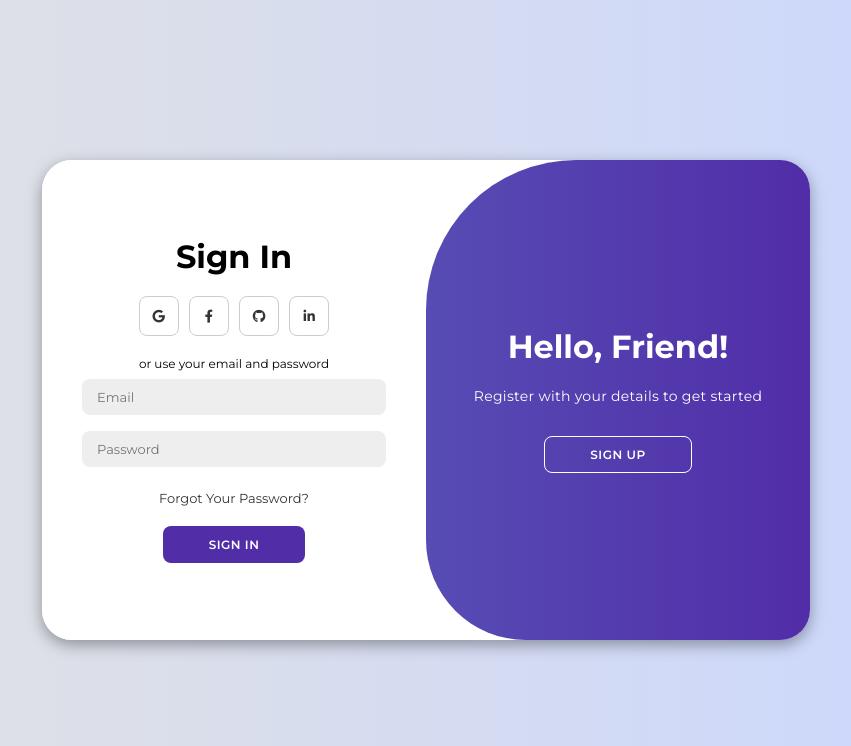
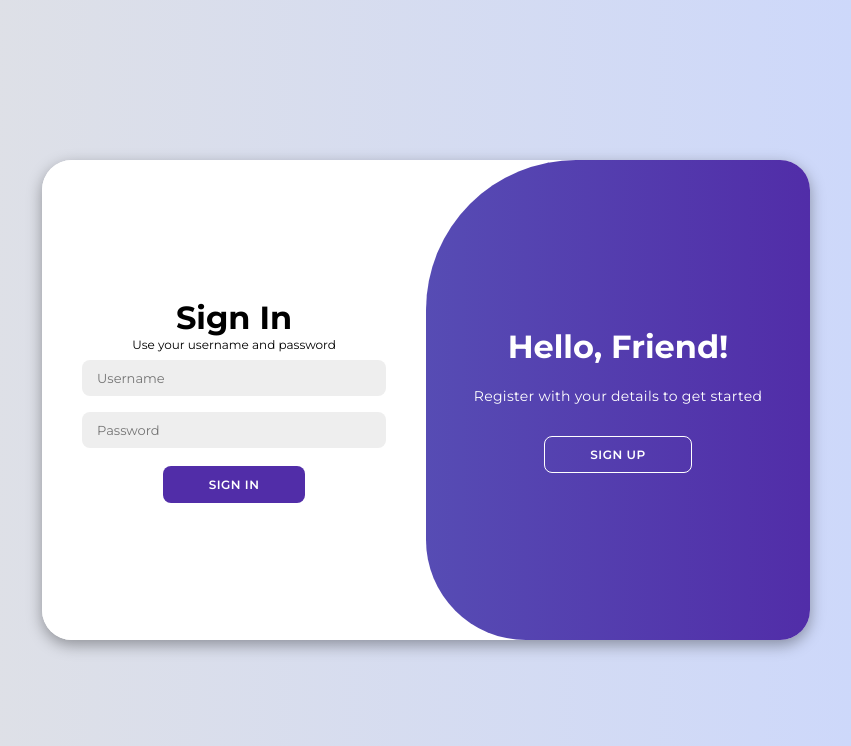
Before and after one commit to ankitkuniyal/Resume-Screening-System, a Flask app: template templates/login.html in a window 1280 px wide. Shown: the top 746 px of the page, without its empty margins (214-1065 px from the left). Run offline with Flask 3, Linux system fonts and the light colour scheme; the template is opened without the code that fills it, so the values that code supplies are empty.

Commit message:
HTML Updated

```diff
--- a/app.py
+++ b/app.py
@@ -10,27 +10,31 @@ app.secret_key = 'your_secret_key'
 app.config['SQLALCHEMY_DATABASE_URI'] = 'postgresql://postgres:0Password%40SQL@localhost/resume_screening'
 app.config['SQLALCHEMY_TRACK_MODIFICATIONS'] = False
 
+db = SQLAlchemy(app)
 
-db = SQLAlchemy(app)
+# User Model
+class User(db.Model):
+    id = db.Column(db.Integer, primary_key=True)
+    username = db.Column(db.String(150), nullable=False, unique=True)
+    email = db.Column(db.String(150), nullable=False, unique=True)
+    phone = db.Column(db.String(15), nullable=True)  # For applicants
+    password = db.Column(db.String(256), nullable=False)
+    role = db.Column(db.Enum('applicant', 'employer', name='user_roles'), nullable=False)
+    company_name = db.Column(db.String(100), nullable=True)  # For employer
+    designation = db.Column(db.String(50), nullable=True)  # For employer
 
 # Employer Model
 class Employer(db.Model):
     id = db.Column(db.Integer, primary_key=True)
-    company_name = db.Column(db.String(100), nullable=False)
+    user_id = db.Column(db.Integer, db.ForeignKey('user.id'), nullable=False)
     industry = db.Column(db.String(50), nullable=False)
-    website = db.Column(db.String(255))
+    website = db.Column(db.String(255), nullable=True)
     address = db.Column(db.String(255), nullable=False)
-    fullname = db.Column(db.String(100), nullable=False)
-    designation = db.Column(db.String(50), nullable=False)
     contact = db.Column(db.String(15), nullable=False)
-    linkedin = db.Column(db.String(255))
-    email = db.Column(db.String(100), unique=True, nullable=False)
-    password = db.Column(db.String(255), nullable=False)
+    linkedin = db.Column(db.String(255), nullable=True)
+    company_logo = db.Column(db.String(255), nullable=True)  # Path to uploaded logo
 
     jobs = db.relationship('Job', backref='employer', lazy=True)
-
-    def __repr__(self):
-        return f"<Employer {self.company_name}>"
 
 # Job Model
 class Job(db.Model):
@@ -39,34 +43,28 @@ class Job(db.Model):
     company = db.Column(db.String(100), nullable=False)
     location = db.Column(db.String(100), nullable=False)
     job_type = db.Column(db.String(50), nullable=False)
-    salary = db.Column(db.String(50))
+    salary = db.Column(db.String(50), nullable=True)
     description = db.Column(db.Text, nullable=False)
     employer_id = db.Column(db.Integer, db.ForeignKey('employer.id'), nullable=False)
-
-    def __repr__(self):
-        return f"<Job {self.job_title} at {self.company}>"
 
 # Applicant Model
 class Applicant(db.Model):
     id = db.Column(db.Integer, primary_key=True)
-    name = db.Column(db.String(100), nullable=False)
-    email = db.Column(db.String(100), unique=True, nullable=False)
-    phone = db.Column(db.String(15))
-    experience_years = db.Column(db.Integer)
-    resume_text = db.Column(db.Text, nullable=False)
+    user_id = db.Column(db.Integer, db.ForeignKey('user.id'), nullable=False)
+    dob = db.Column(db.Date, nullable=False)
+    gender = db.Column(db.String(10), nullable=False)
+    address = db.Column(db.String(255), nullable=False)
+    highest_qualification = db.Column(db.String(50), nullable=False)
+    field_of_study = db.Column(db.String(100), nullable=False)
+    experience_years = db.Column(db.Integer, nullable=True, default=0)
+    resume = db.Column(db.String(255), nullable=True)  # Path to uploaded resume
 
     skills = db.relationship('ApplicantSkill', backref='applicant', lazy=True)
-
-    def __repr__(self):
-        return f"<Applicant {self.name}>"
 
 # Skills Model
 class Skill(db.Model):
     id = db.Column(db.Integer, primary_key=True)
     skill_name = db.Column(db.String(50), unique=True, nullable=False)
-
-    def __repr__(self):
-        return f"<Skill {self.skill_name}>"
 
 # Applicant Skills Model
 class ApplicantSkill(db.Model):
@@ -74,56 +72,106 @@ class ApplicantSkill(db.Model):
     applicant_id = db.Column(db.Integer, db.ForeignKey('applicant.id'), nullable=False)
     skill_id = db.Column(db.Integer, db.ForeignKey('skill.id'), nullable=False)
 
-    def __repr__(self):
-        return f"<ApplicantSkill Applicant {self.applicant_id} - Skill {self.skill_id}>"
-
-# Route for the homepage
 @app.route('/')
-def homepage():
+def home():
     return render_template('homepage.html')
 
-# Route for employer registration
-@app.route('/register', methods=['POST'])
-def register():
+@app.route('/login', methods=['GET', 'POST'])
+def login():
+    if request.method == 'POST':
+        username = request.form['username']
+        password = request.form['password']
+        user = User.query.filter_by(username=username).first()
+
+        if user and check_password_hash(user.password, password):
+            session['user_id'] = user.id
+            session['role'] = user.role
+
+            if user.role == 'applicant':
+                return redirect(url_for('applicant_dashboard'))
+            else:
+                return redirect(url_for('employer_dashboard'))
+        else:
+            flash('Invalid credentials!', 'danger')
+
+    return render_template('login.html')
+
+@app.route('/applicant')
+def applicant_dashboard():
+    if 'user_id' in session and session['role'] == 'applicant':
+        return render_template('applicant_dashboard.html')
+    flash('Unauthorized access!', 'danger')
+    return redirect(url_for('login'))
+
+@app.route('/employer')
+def employer_dashboard():
+    if 'user_id' in session and session['role'] == 'employer':
+        return render_template('employer_dashboard.html')
+    flash('Unauthorized access!', 'danger')
+    return redirect(url_for('login'))
+
+@app.route('/logout')
+def logout():
+    session.clear()
+    flash('Logged out successfully.', 'info')
+    return redirect(url_for('home'))
+
+# Applicant Registration
+@app.route('/register/applicant', methods=['GET', 'POST'])
+def register_applicant():
+    if request.method == 'POST':
+        name = request.form['name']
+        email = request.form['email']
+        phone = request.form['phone']
+        password = generate_password_hash(request.form['password'])
+        dob = request.form['dob']
+        gender = request.form['gender']
+        address = request.form['address']
+        highest_qualification = request.form['highest_qualification']
+        field_of_study = request.form['field_of_study']
+        experience_years = request.form.get('experience_years', 0)
+
+        new_user = User(username=email, email=email, password=password, role='applicant', phone=phone)
+        db.session.add(new_user)
+        db.session.commit()
+
+        new_applicant = Applicant(user_id=new_user.id, dob=dob, gender=gender, address=address,
+                                  highest_qualification=highest_qualification, field_of_study=field_of_study,
+                                  experience_years=experience_years)
+        db.session.add(new_applicant)
+        db.session.commit()
+
+        flash('Registration successful!', 'success')
+        return redirect(url_for('login'))
+
+    return render_template('applicant_register.html')
+
+# Employer Registration
+@app.route('/register/employer', methods=['GET', 'POST'])
+def register_employer():
     if request.method == 'POST':
         company_name = request.form['company_name']
         industry = request.form['industry']
-        website = request.form['website']
         address = request.form['address']
-        fullname = request.form['fullname']
-        designation = request.form['designation']
         contact = request.form['contact']
         linkedin = request.form['linkedin']
         email = request.form['email']
-        password = generate_password_hash(request.form['login_password'])
+        password = generate_password_hash(request.form['password'])
 
-        new_employer = Employer(company_name=company_name, industry=industry, website=website, address=address,
-                                fullname=fullname, designation=designation, contact=contact, linkedin=linkedin,
-                                email=email, password=password)
+        new_user = User(username=email, email=email, password=password, role='employer')
+        db.session.add(new_user)
+        db.session.commit()
 
+        new_employer = Employer(user_id=new_user.id, industry=industry, address=address, contact=contact, linkedin=linkedin)
         db.session.add(new_employer)
-        db.session.commit()  # Important to save changes
-        flash('Registration successful! Please log in.', 'success')
-        return redirect(url_for('homepage'))
+        db.session.commit()
 
-    return redirect(url_for('homepage'))
+        flash('Employer registration successful!', 'success')
+        return redirect(url_for('login'))
 
-# Route for login
-@app.route('/login', methods=['POST'])
-def login():
-    email = request.form['email']
-    password = request.form['password']
-    user = Employer.query.filter_by(email=email).first()
-
-    if user and check_password_hash(user.password, password):
-        session['user_id'] = user.id
-        flash('Login successful!', 'success')
-        return redirect(url_for('homepage'))
-    else:
-        flash('Invalid email or password', 'danger')
-        return redirect(url_for('homepage'))
+    return render_template('register_employer.html')
 
 if __name__ == '__main__':
     with app.app_context():
-        db.create_all()  # Ensure tables are created before running
+        db.create_all()
     app.run(debug=True)
--- a/templates/login.html
+++ b/templates/login.html
@@ -14,19 +14,13 @@
     <div class="container" id="container">
         <!-- Sign Up Form -->
         <div class="form-container sign-up">
-            <form action="{{ url_for('register') }}" method="POST">
-                <h1>Create Account</h1>
-                <div class="social-icons">
-                    <a href="#" class="icon"><i class="fa-brands fa-google"></i></a>
-                    <a href="#" class="icon"><i class="fa-brands fa-facebook-f"></i></a>
-                    <a href="#" class="icon"><i class="fa-brands fa-github"></i></a>
-                    <a href="#" class="icon"><i class="fa-brands fa-linkedin-in"></i></a>
-                </div>
-                <span>or use your email for registration</span>
-                <input type="text" name="fullname" placeholder="Full Name" required>
-                <input type="email" name="email" placeholder="Email" required>
-                <input type="password" name="password" placeholder="Password" required>
-                <button type="submit">Sign Up</button>
+            <h1>Create Account</h1>
+            <span>Use your email for registration</span>
+            <form action="{{ url_for('register_applicant') }}" method="GET">
+                <button type="submit">Sign Up as Applicant</button>
+            </form>
+            <form action="{{ url_for('register_employer') }}" method="GET">
+                <button type="submit">Sign Up as Employer</button>
             </form>
         </div>
 
@@ -34,16 +28,9 @@
         <div class="form-container sign-in">
             <form action="{{ url_for('login') }}" method="POST">
                 <h1>Sign In</h1>
-                <div class="social-icons">
-                    <a href="#" class="icon"><i class="fa-brands fa-google"></i></a>
-                    <a href="#" class="icon"><i class="fa-brands fa-facebook-f"></i></a>
-                    <a href="#" class="icon"><i class="fa-brands fa-github"></i></a>
-                    <a href="#" class="icon"><i class="fa-brands fa-linkedin-in"></i></a>
-                </div>
-                <span>or use your email and password</span>
-                <input type="email" name="email" placeholder="Email" required>
+                <span>Use your username and password</span>
+                <input type="text" name="username" placeholder="Username" required>
                 <input type="password" name="password" placeholder="Password" required>
-                <a href="#">Forgot Your Password?</a>
                 <button type="submit">Sign In</button>
             </form>
         </div>
```
Also changed, not shown: templates/applicant_register.html (+35 -113 lines), templates/homepage.html (+3 -4 lines).
